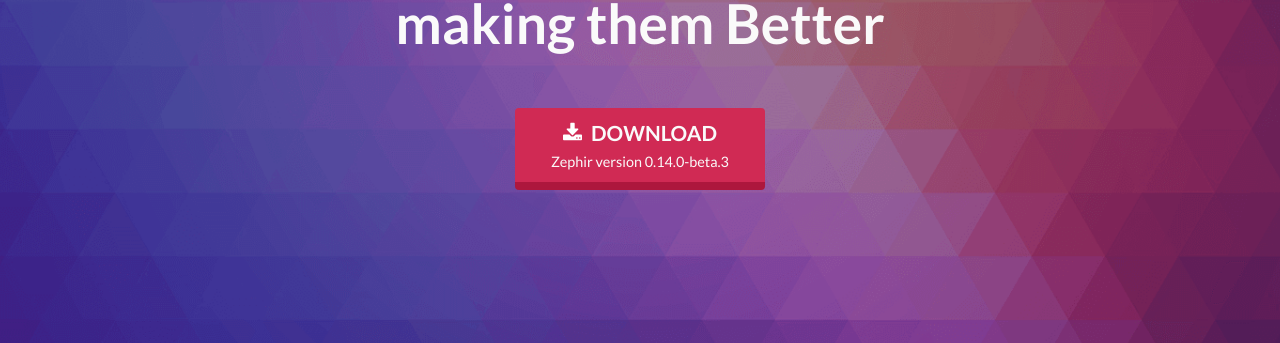
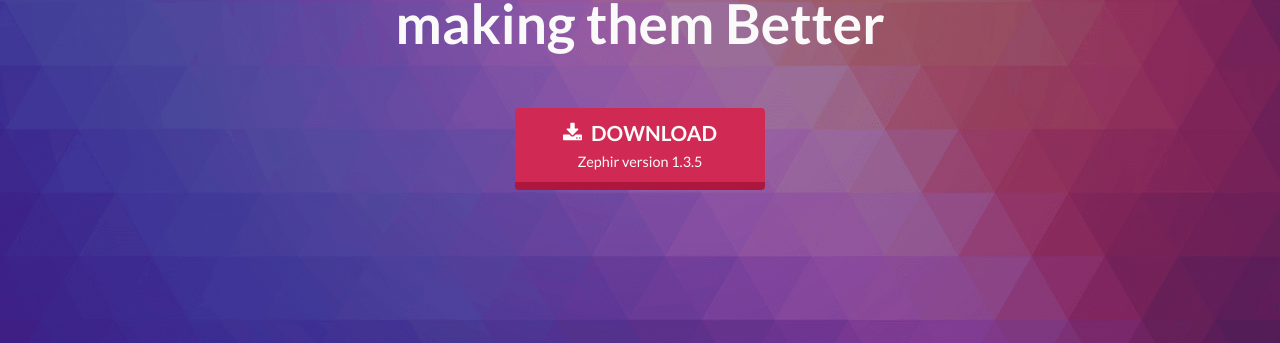
Before and after one commit to zephir-lang/zephir-website, a Jekyll site: the page built from language/zh-CN.html, in a window 1280 px wide and 900 px high. Shown: the part 375-718 px from the top of the window. Built offline with Jekyll 4.4.1, drawn with Linux system fonts in a browser that asks for light colours.

Commit message:
Update _config.yml

```diff
--- a/_config.yml
+++ b/_config.yml
@@ -12,7 +12,7 @@ app:
   twitter: 'zephirlang'
   analytics: 'UA-90249744-3'
   language: 'en'
-  version: '0.14.0-beta.3'
+  version: '1.3.5'
   languages: [
     'en',
     'zh-CN',
```
